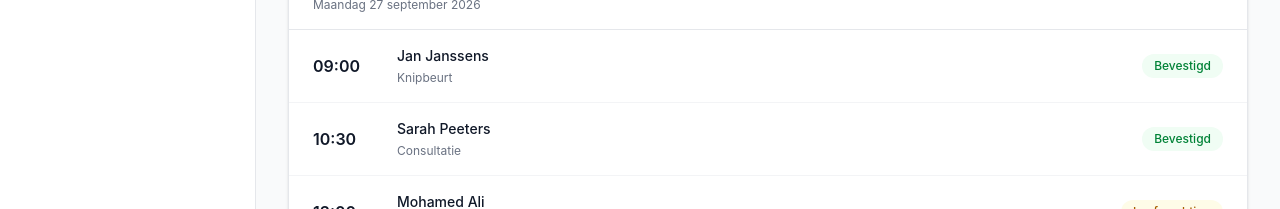
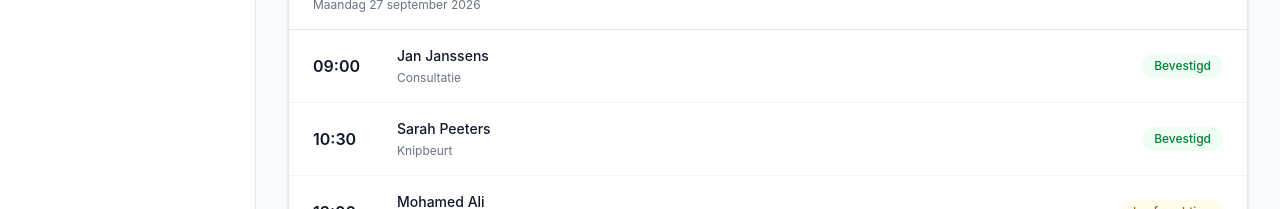
Before and after one commit to KDG-Muhammet/booking-system, a React (Vite) app: page /dashboard in a window 1280 px wide. Shown: the part 394-603 px from the top of the page. Built offline with nearby package versions, Linux system fonts and the light colour scheme.

Commit message:
add appointment functionality

```diff
--- a/src/components/ui/NewAppointmentForm.tsx
+++ b/src/components/ui/NewAppointmentForm.tsx
@@ -1,9 +1,12 @@
 import { zodResolver } from "@hookform/resolvers/zod";
 import { useForm, type SubmitHandler } from "react-hook-form";
 import { z } from "zod";
+import type { Appointment } from "../../types/appointment";
+import { services } from "../../services/serviceData";
 
 interface NewAppointmentFormProps {
   onClose: () => void;
+  onAppointmentCreated: (appointment: Appointment) => void;
 }
 
 const schema = z.object({
@@ -16,7 +19,10 @@ const schema = z.object({
 
 type FormFields = z.infer<typeof schema>;
 
-function NewAppointmentForm({ onClose }: NewAppointmentFormProps) {
+function NewAppointmentForm({
+  onClose,
+  onAppointmentCreated,
+}: NewAppointmentFormProps) {
   // destructure useForm hook to get the register and connect input fields to react hook form
   const {
     register,
@@ -37,6 +43,18 @@ function NewAppointmentForm({ onClose }: NewAppointmentFormProps) {
   const onSubmit: SubmitHandler<FormFields> = async (data) => {
     try {
       await new Promise((resolve) => setTimeout(resolve, 1000));
+
+      const newAppointment: Appointment = {
+        id: Date.now(),
+        customer: data.customerName,
+        serviceId: Number(data.service),
+        date: data.date,
+        time: data.time,
+        notes: data.notes,
+        status: "Bevestigd",
+      };
+      onAppointmentCreated(newAppointment);
+
       console.log(data);
       onClose();
     } catch (error) {
@@ -84,9 +102,13 @@ function NewAppointmentForm({ onClose }: NewAppointmentFormProps) {
             Selecteer een dienst
           </option>
 
-          <option value="1">Knipbeurt - €25</option>
-          <option value="2">Consultatie - €40</option>
-          <option value="3">Baard + Knipbeurt - €35</option>
+          {services
+            .filter((service) => service.active)
+            .map((service) => (
+              <option key={service.id} value={service.id}>
+                {service.name} - €{service.price}
+              </option>
+            ))}
         </select>
         <div className="h-2">
           {errors.service && (
--- a/src/pages/Dashboard/Dashboard.tsx
+++ b/src/pages/Dashboard/Dashboard.tsx
@@ -1,36 +1,46 @@
 import { useState } from "react";
 import Modal from "../../components/ui/Modal";
 import NewAppointmentForm from "../../components/ui/NewAppointmentForm";
+import type { Appointment } from "../../types/appointment";
+import { services } from "../../services/serviceData";
 
 function Dashboard() {
   const [isModalOpen, setIsModalOpen] = useState(false);
 
-  const appointments = [
+  const [appointments, setAppointments] = useState<Appointment[]>([
     {
+      id: 1,
       time: "09:00",
       customer: "Jan Janssens",
-      service: "Knipbeurt",
+      serviceId: 2,
+      date: "2026-10-03",
       status: "Bevestigd",
     },
     {
+      id: 2,
       time: "10:30",
       customer: "Sarah Peeters",
-      service: "Consultatie",
+      serviceId: 1,
+      date: "2026-10-03",
       status: "Bevestigd",
     },
     {
+      id: 3,
       time: "13:00",
       customer: "Mohamed Ali",
-      service: "Baard + Knipbeurt",
+      serviceId: 3,
+      date: "2026-10-03",
       status: "In afwachting",
     },
     {
+      id: 4,
       time: "15:30",
       customer: "Emma De Smet",
-      service: "Knipbeurt",
+      serviceId: 1,
+      date: "2026-10-03",
       status: "Bevestigd",
     },
-  ];
+  ]);
 
   return (
     <div className="space-y-8">
@@ -126,7 +136,7 @@ function Dashboard() {
                   </p>
 
                   <p className="mt-1 text-xs text-gray-500">
-                    {appointment.service}
+                    {services.find((s) => s.id === appointment.serviceId)?.name}
                   </p>
                 </div>
               </div>
@@ -173,7 +183,7 @@ function Dashboard() {
                   </p>
 
                   <p className="mt-1 text-xs text-gray-500">
-                    {appointment.service}
+                    {services.find((s) => s.id === appointment.serviceId)?.name}
                   </p>
                 </div>
 
@@ -206,7 +216,15 @@ function Dashboard() {
         onClose={() => setIsModalOpen(false)}
         title="Nieuwe afspraak"
       >
-        <NewAppointmentForm onClose={() => setIsModalOpen(false)} />
+        <NewAppointmentForm
+          onClose={() => setIsModalOpen(false)}
+          onAppointmentCreated={(appointment) => {
+            setAppointments((prevAppointments) => [
+              ...prevAppointments,
+              appointment,
+            ]);
+          }}
+        />
       </Modal>
     </div>
   );
--- /dev/null
+++ b/src/services/serviceData.ts
@@ -0,0 +1,25 @@
+import type { Service } from "../types/service";
+
+export const services: Service[] = [
+  {
+    id: 1,
+    name: "Knipbeurt",
+    duration: 30,
+    price: 25,
+    active: true,
+  },
+  {
+    id: 2,
+    name: "Consultatie",
+    duration: 45,
+    price: 40,
+    active: true,
+  },
+  {
+    id: 3,
+    name: "Baard + Knipbeurt",
+    duration: 45,
+    price: 35,
+    active: true,
+  },
+];
--- /dev/null
+++ b/src/types/appointment.ts
@@ -0,0 +1,9 @@
+export interface Appointment {
+  id: number;
+  customer: string;
+  serviceId: number;
+  date: string;
+  time: string;
+  notes?: string;
+  status: string;
+}
--- /dev/null
+++ b/src/types/service.ts
@@ -0,0 +1,7 @@
+export interface Service {
+  id: number;
+  name: string;
+  price: number;
+  duration: number;
+  active: boolean;
+}
```
